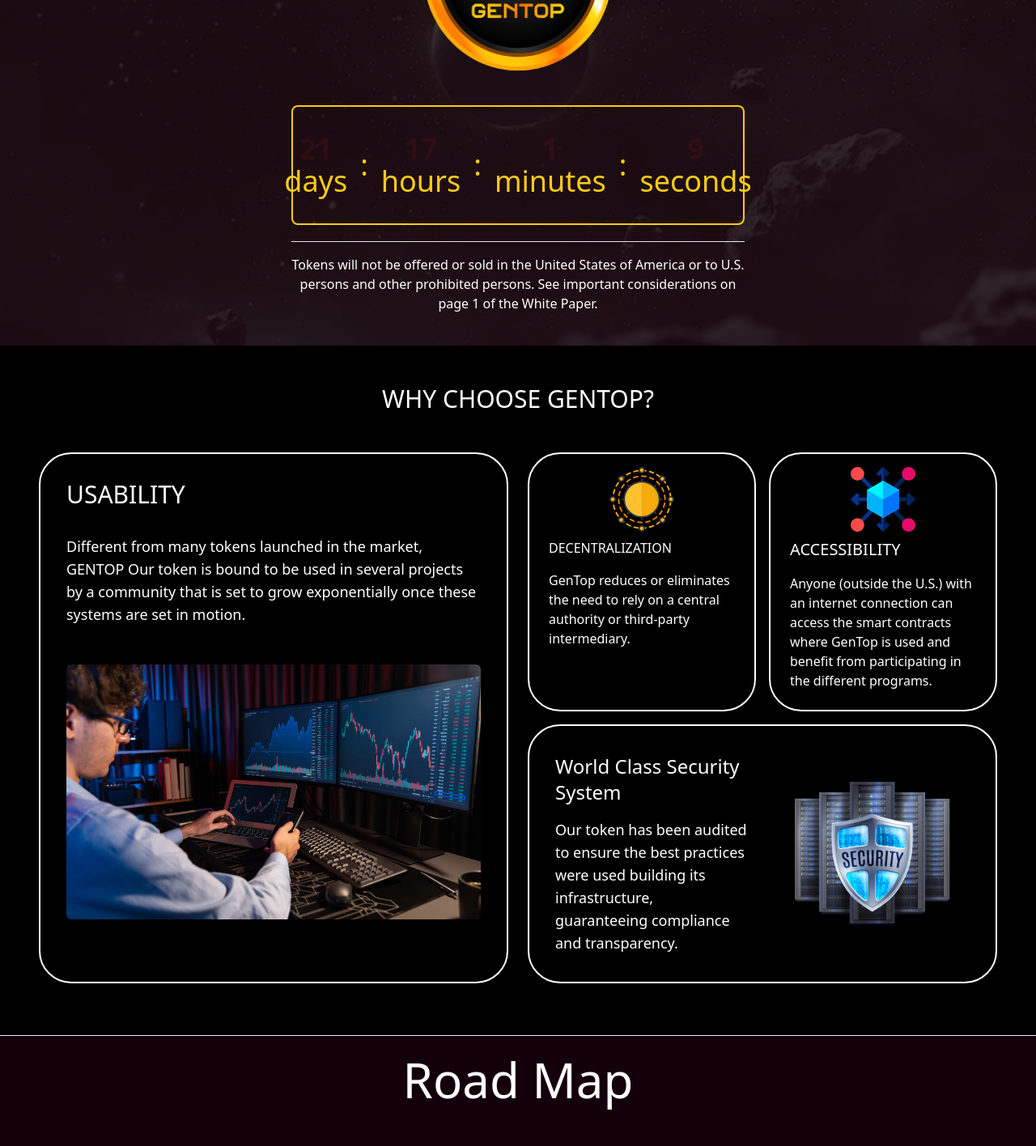
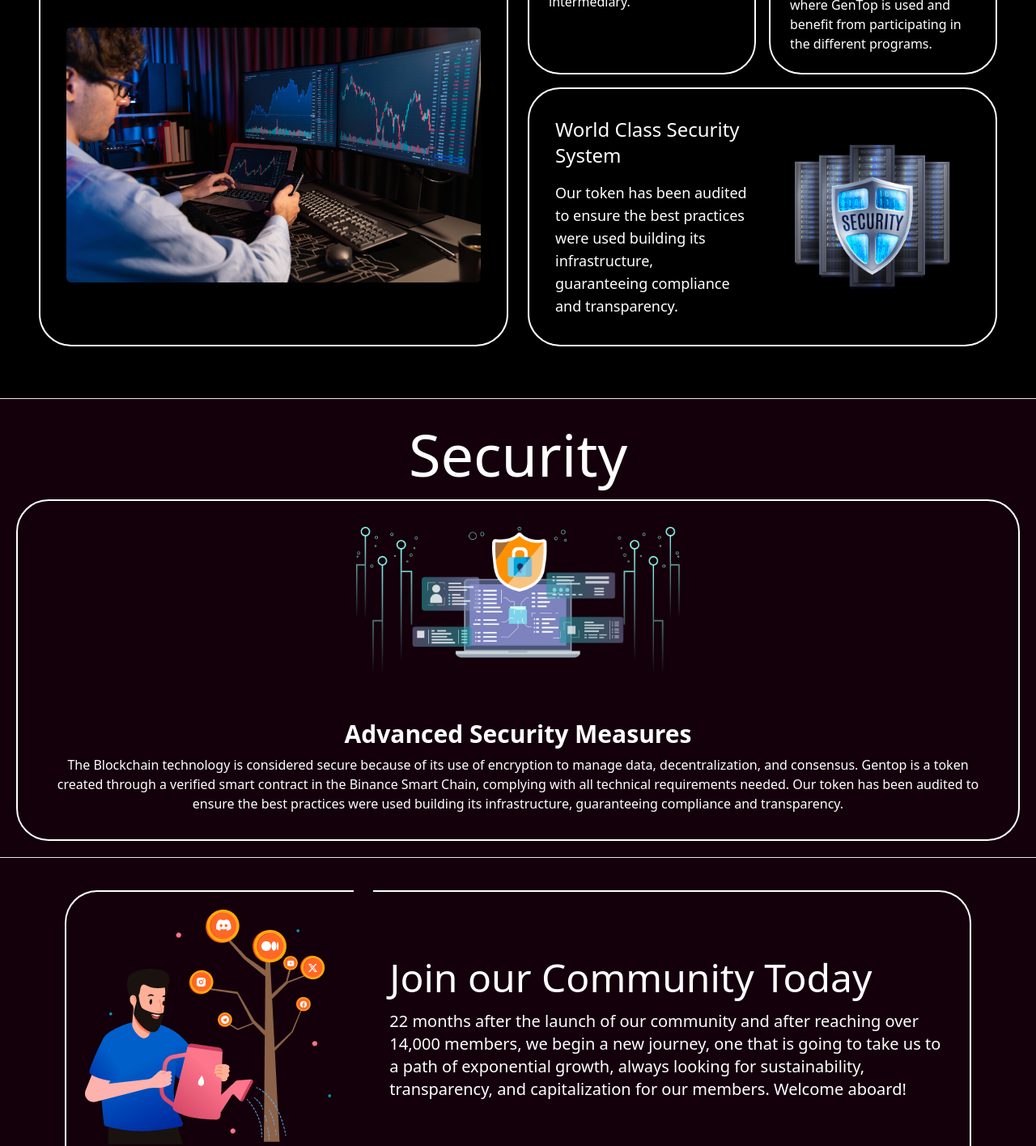
Before and after one commit to umersheikh1986/GenTOP-1, a Next.js app: page / in a window 1280 px wide. Shown: the part 360-1776 px from the top of the page at 81% size. Built offline with nearby package versions, Linux system fonts and the light colour scheme.

Commit message:
code pushed

```diff
--- a/src/app/page.tsx
+++ b/src/app/page.tsx
@@ -13,9 +13,9 @@
   return (
     <main>
       {/* <HomeHeader /> */}
-      <HeroSection />
+      {/* <HeroSection /> */}
       <Solidarity />
-      <Mentality />
+      {/* <Mentality /> */}
       <Decentralization />
       {/* <CombinedLevel /> */}
       <IndividualLevel />
--- a/src/app/trade/page.js
+++ b/src/app/trade/page.js
@@ -2824,14 +2824,14 @@
                 </select>
 
                 <button
-                  onClick={approveUSDT}
+                  // onClick={approveUSDT}
                   className="mt-4 w-full bg-white text-[#14000b] font-bold py-2 rounded-md hover:bg-gray-200 focus:outline-none focus:ring-2 focus:ring-white focus:ring-offset-2"
                 >
                   Approve
                 </button>
 
                 <button
-                  onClick={buyTokens}
+                  // onClick={buyTokens}
                   className="mt-4 w-full bg-white text-[#14000b] font-bold py-2 rounded-md hover:bg-gray-200 focus:outline-none focus:ring-2 focus:ring-white focus:ring-offset-2"
                 >
                   Buy
```
